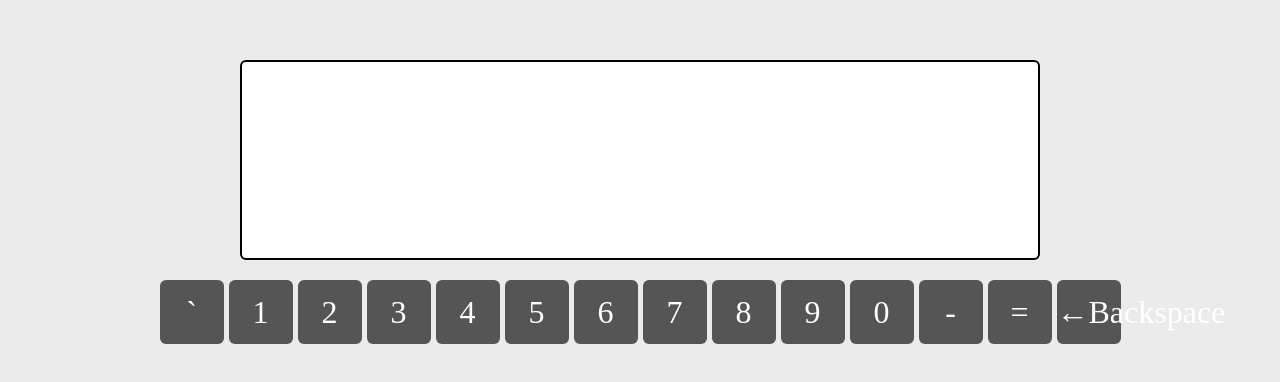
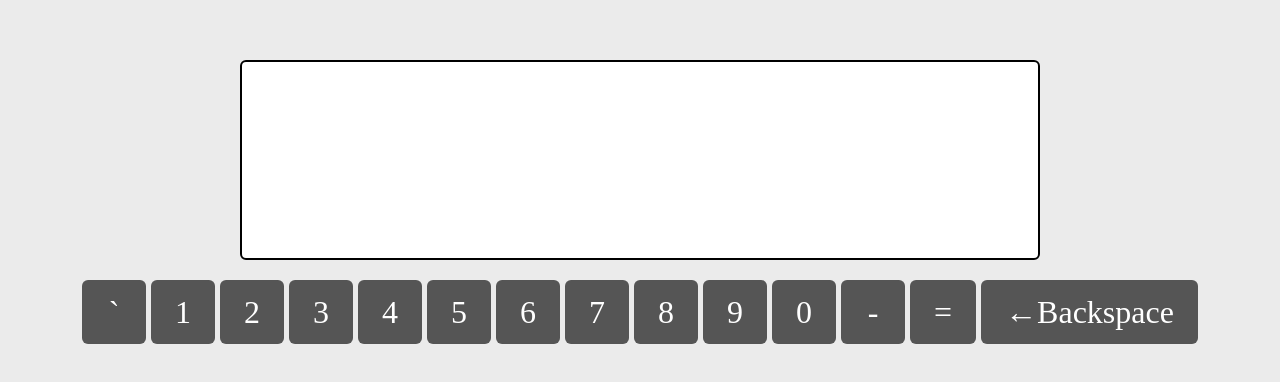
Before and after one commit to shaqi-dev/virtual-keyboard, a website with bundled scripts: page index.html in a window 1280 px wide. Shown: the part 198-580 px from the top of the page. Built offline with nearby package versions, Linux system fonts and the light colour scheme.

Commit message:
feat: add adaptivness to keys

```diff
--- a/sass/_key.sass
+++ b/sass/_key.sass
@@ -1,6 +1,7 @@
 .key
-    width: 4rem
-    height: 4rem
+    min-width: 4rem
+    min-height: 4rem
+    padding: 0 1.5rem
     background: #555555
     color: #ffffff
     font-size: 2rem
```
Also changed, not shown: css/index.css.
